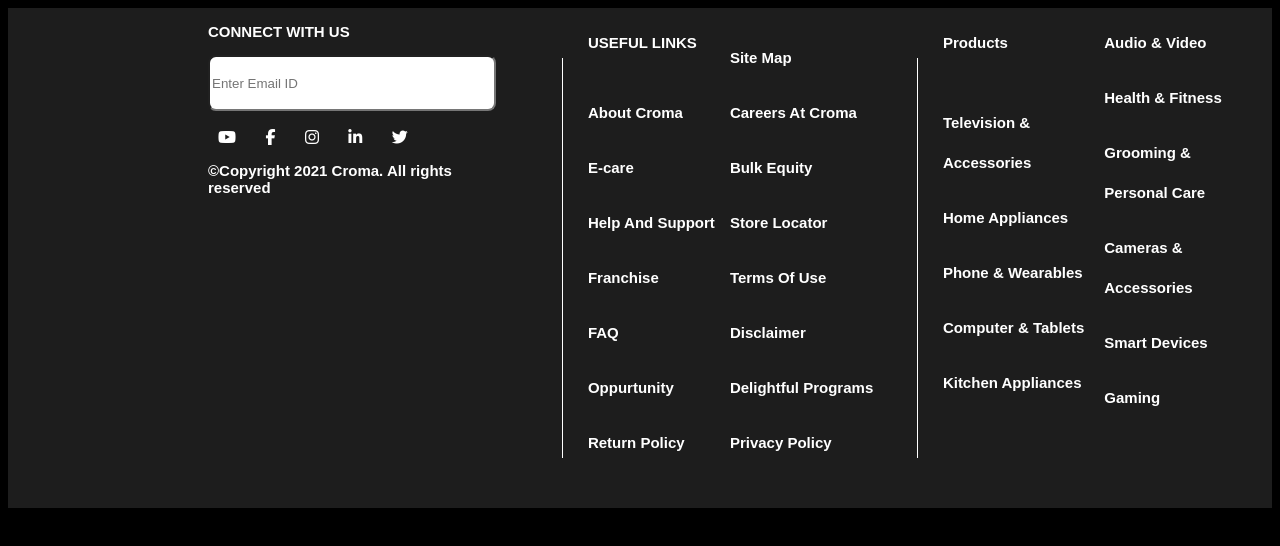
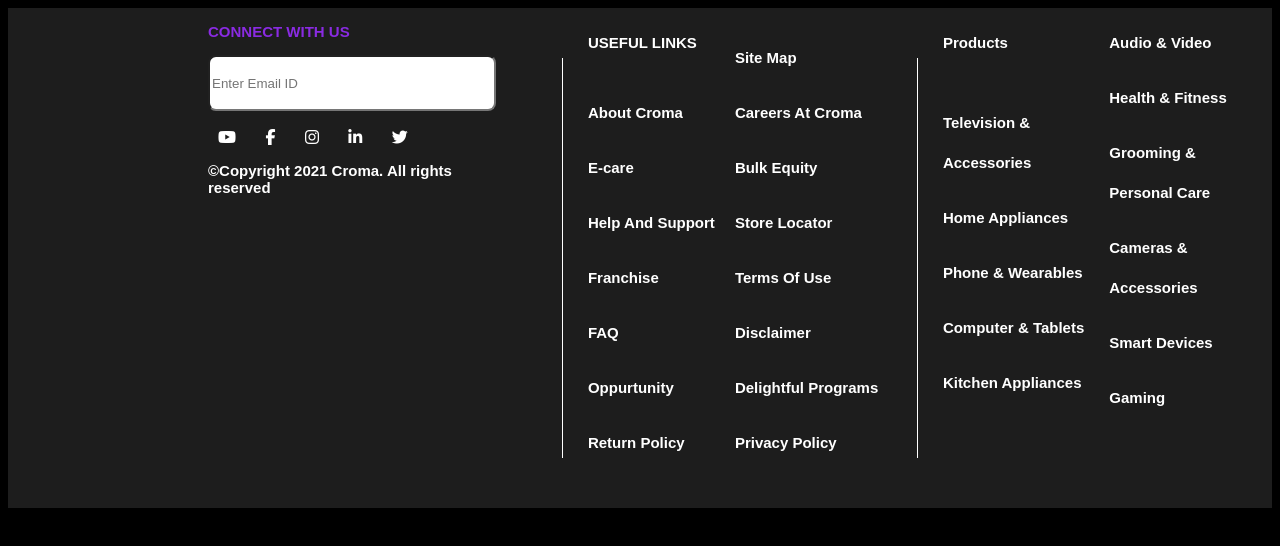
Before and after one commit to MadhanM282/Croma, a plain HTML site: page footer/footer.html in a window 1280 px wide. In both pictures the pointer is over the element "CONNECT WITH US". Drawn offline with Linux system fonts and the light colour scheme; a web font is replaced by a local one.

Commit message:
hover added

```diff
--- a/footer/footer.html
+++ b/footer/footer.html
@@ -52,7 +52,7 @@
            line-height: 40px;
         }
         #innerdiv2>p{
-           margin-left: 15px;
+           margin-left: 20px;
            line-height: 40px;
         }
         #internal1>p{
@@ -60,7 +60,7 @@
            line-height: 40px;
         }
         #internal2>p{
-           margin-left: 20px;
+           margin-left: 25px;
            line-height: 40px;
 
         }
@@ -72,6 +72,10 @@
            color: white;
            font-size: 15px;
            font-weight: bold;
+       }
+       p:hover{
+           color: blueviolet;
+           cursor: pointer;
        }
        #email{
            color: white;
```
